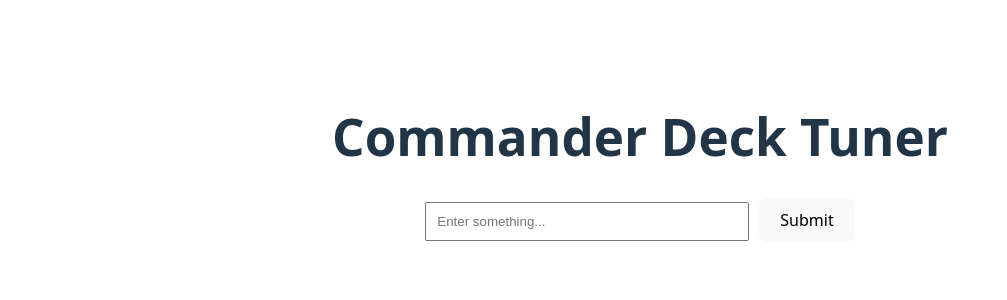
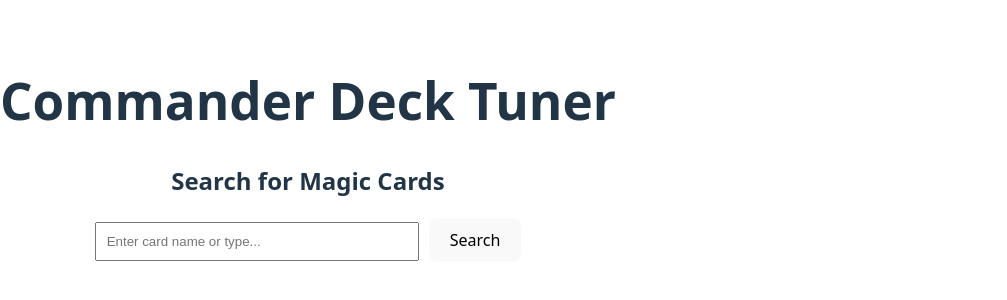
Before and after one commit to hbrandon15/CommanderDeckTuner, a React (Vite) app in the folder client/: page / in a window 1280 px wide. Shown: the part 240-540 px from the top of the page, without its empty margins (0-1007 px from the left). Built offline with nearby package versions, Linux system fonts and the light colour scheme.

Commit message:
Refactor App component to remove input handling and integrate CardSearch component

```diff
--- a/client/src/App.jsx
+++ b/client/src/App.jsx
@@ -1,35 +1,11 @@
-import React, { useState } from "react";
-import "./App.css";
+import React from "react";
+import CardSearch from "./components/CardSearch";
 
 function App() {
-  const [inputValue, setInputValue] = useState("");
-  const [outputValue, setOutputValue] = useState("");
-
-  const handleInputChange = (e) => {
-    setInputValue(e.target.value);
-  };
-
-  const handleButtonClick = () => {
-    setOutputValue(`You entered: ${inputValue}`);
-  };
-
   return (
-    <div style={{ textAlign: "center", marginTop: "50px" }}>
+    <div>
       <h1>Commander Deck Tuner</h1>
-      <input
-        type="text"
-        placeholder="Enter something..."
-        value={inputValue}
-        onChange={handleInputChange}
-        style={{ padding: "10px", width: "300px" }}
-      />
-      <button
-        onClick={handleButtonClick}
-        style={{ marginLeft: "10px", padding: "10px 20px" }}
-      >
-        Submit
-      </button>
-      <p style={{ marginTop: "20px", fontSize: "18px" }}>{outputValue}</p>
+      <CardSearch />
     </div>
   );
 }
```
